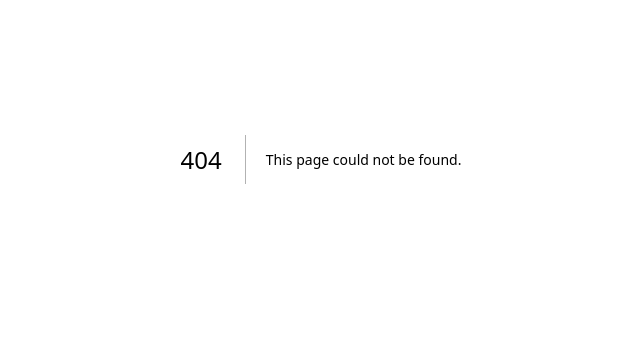
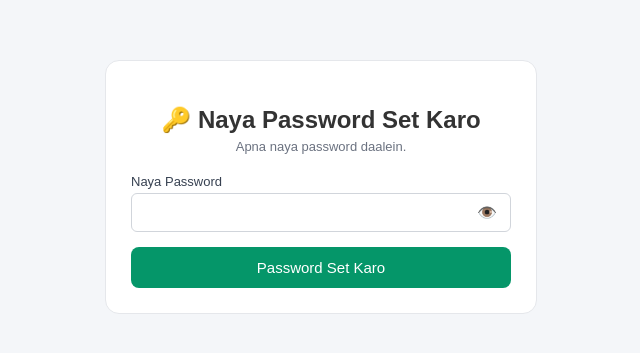
Before and after one commit to jay426647-coder/digital-billing, a Next.js app: page /reset-password in a window 1280 px wide. Before the commit this address had no page. Shown: the part 241-594 px from the top of the page, without its empty margins (319-959 px from the left). Built offline with nearby package versions, Linux system fonts and the light colour scheme.

Commit message:
Create page.jsx

```diff
--- /dev/null
+++ b/app/reset-password/page.jsx
@@ -0,0 +1,120 @@
+'use client';
+
+import { useState, useEffect } from 'react';
+import { supabase } from '../../lib/supabaseClient';
+
+export default function ResetPasswordPage() {
+  const [newPassword, setNewPassword] = useState('');
+  const [showPassword, setShowPassword] = useState(false);
+  const [error, setError] = useState('');
+  const [message, setMessage] = useState('');
+  const [loading, setLoading] = useState(false);
+  const [ready, setReady] = useState(false);
+
+  useEffect(() => {
+    supabase.auth.getSession().then(({ data }) => {
+      setReady(true);
+    });
+  }, []);
+
+  async function handleReset(e) {
+    e.preventDefault();
+    setError('');
+    setMessage('');
+
+    if (!newPassword || newPassword.length < 6) {
+      setError('Password kam se kam 6 characters ka hona chahiye.');
+      return;
+    }
+
+    setLoading(true);
+
+    const { error: updateError } = await supabase.auth.updateUser({
+      password: newPassword,
+    });
+
+    if (updateError) {
+      setError(updateError.message);
+      setLoading(false);
+      return;
+    }
+
+    setMessage('Password badal diya gaya hai! Ab login karein.');
+    setLoading(false);
+  }
+
+  return (
+    <div style={{ padding: '20px', fontFamily: 'sans-serif', backgroundColor: '#f4f6f9', minHeight: '100vh', display: 'flex', alignItems: 'center', justifyContent: 'center' }}>
+      <div style={{ background: '#fff', padding: '25px', borderRadius: '14px', border: '1px solid #e5e7eb', width: '100%', maxWidth: '380px' }}>
+        <h2 style={{ color: '#333', marginBottom: '5px', textAlign: 'center' }}>🔑 Naya Password Set Karo</h2>
+        <p style={{ color: '#6b7280', fontSize: '13px', textAlign: 'center', marginTop: 0, marginBottom: '20px' }}>
+          Apna naya password daalein.
+        </p>
+
+        {!ready ? (
+          <p style={{ textAlign: 'center', color: '#6b7280', fontSize: '13px' }}>Loading...</p>
+        ) : message ? (
+          <div style={{ background: '#ecfdf5', color: '#065f46', padding: '12px', borderRadius: '8px', marginBottom: '15px', fontSize: '13px', textAlign: 'center' }}>
+            {message}
+            <br />
+            <a href="/login" style={{ color: '#2563eb', display: 'inline-block', marginTop: '10px' }}>Login Karo →</a>
+          </div>
+        ) : (
+          <form onSubmit={handleReset}>
+            <div style={{ marginBottom: '15px' }}>
+              <label style={{ fontSize: '13px', color: '#374151', display: 'block', marginBottom: '4px' }}>Naya Password</label>
+              <div style={{ position: 'relative' }}>
+                <input
+                  type={showPassword ? 'text' : 'password'}
+                  value={newPassword}
+                  onChange={(e) => setNewPassword(e.target.value)}
+                  required
+                  style={{ width: '100%', padding: '10px', paddingRight: '40px', borderRadius: '6px', border: '1px solid #d1d5db', boxSizing: 'border-box', fontSize: '15px' }}
+                />
+                <button
+                  type="button"
+                  onClick={() => setShowPassword(!showPassword)}
+                  style={{
+                    position: 'absolute',
+                    right: '8px',
+                    top: '50%',
+                    transform: 'translateY(-50%)',
+                    background: 'none',
+                    border: 'none',
+                    cursor: 'pointer',
+                    fontSize: '16px',
+                  }}
+                >
+                  {showPassword ? '🙈' : '👁️'}
+                </button>
+              </div>
+            </div>
+
+            {error && (
+              <div style={{ background: '#fff1f2', color: '#9f1239', padding: '10px', borderRadius: '8px', marginBottom: '15px', fontSize: '13px' }}>
+                {error}
+              </div>
+            )}
+
+            <button
+              type="submit"
+              disabled={loading}
+              style={{
+                background: loading ? '#9ca3af' : '#059669',
+                color: '#fff',
+                border: 'none',
+                padding: '12px',
+                borderRadius: '8px',
+                fontSize: '15px',
+                cursor: loading ? 'default' : 'pointer',
+                width: '100%',
+              }}
+            >
+              {loading ? 'Set ho raha hai...' : 'Password Set Karo'}
+            </button>
+          </form>
+        )}
+      </div>
+    </div>
+  );
+}
```
